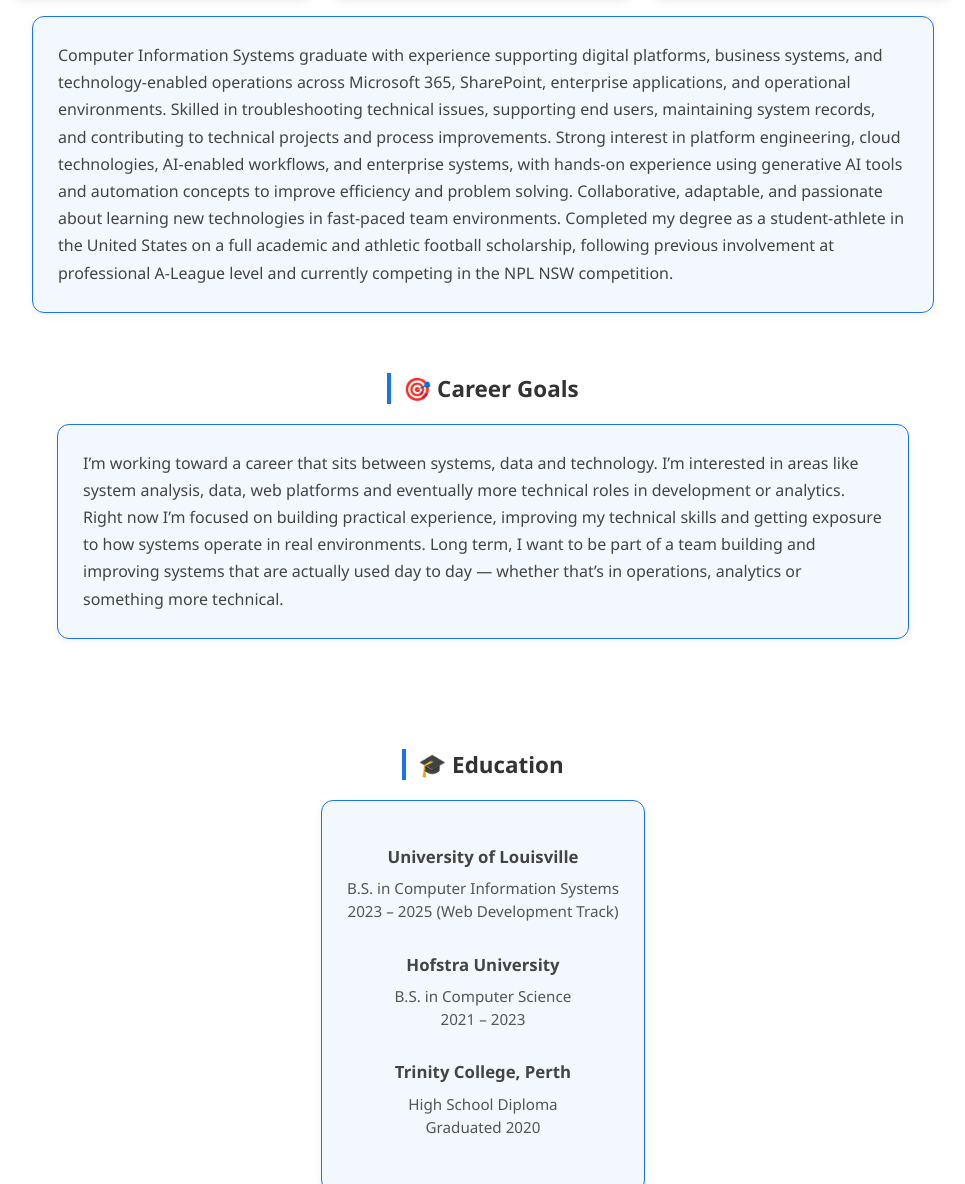
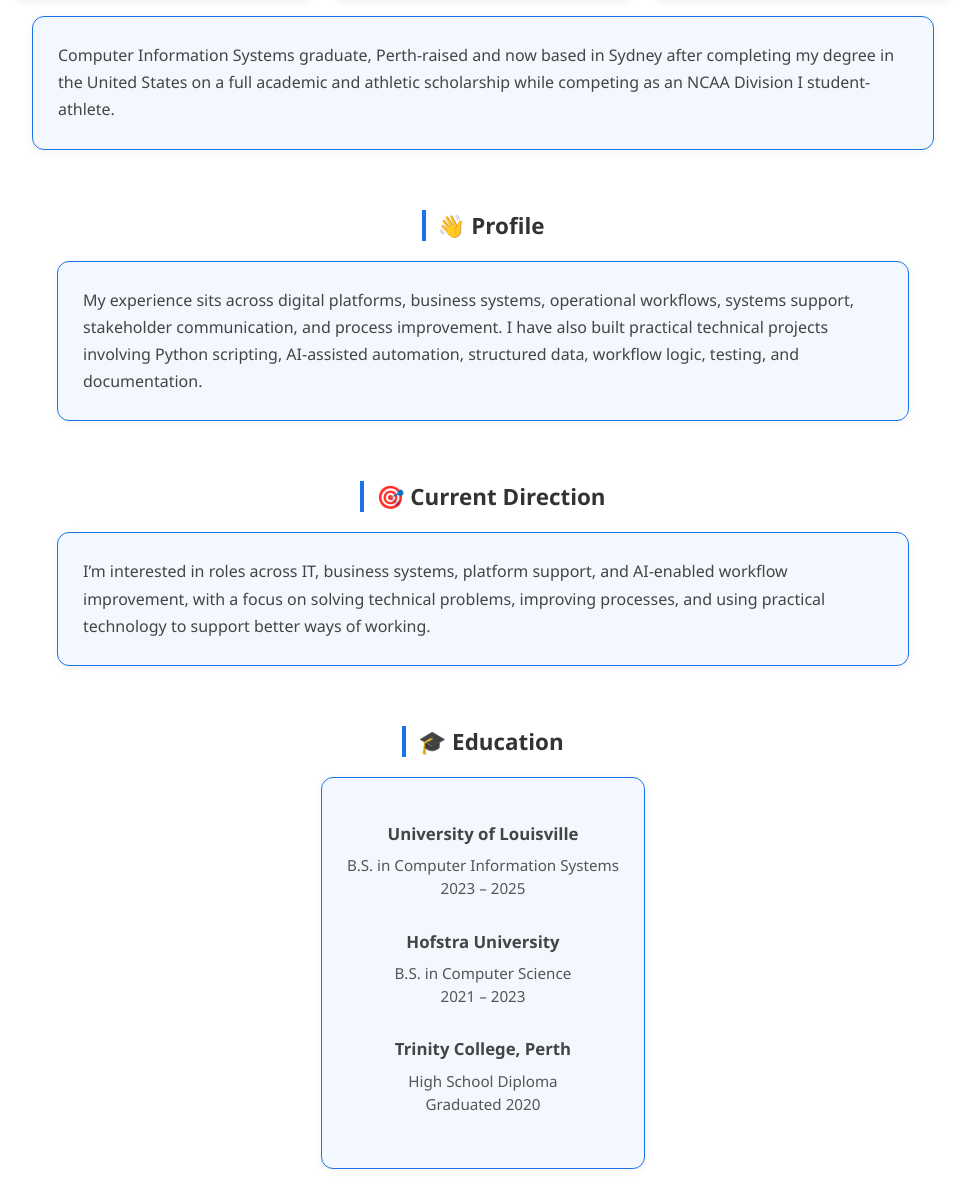
Before and after one commit to masontatafu/masontatafu.github.io, a Jekyll site: the page built from about.md, in a window 1280 px wide and 1400 px high, scrolled down 238 px, cut to the strip 216-1400 px from the top of the window. Shown: the whole strip, without its empty margins (157-1122 px from the left). Built offline with Jekyll 4.4.1, drawn with Linux system fonts in a browser that asks for light colours; some of the changed text lies outside the part shown.

Commit message:
Update about.md

```diff
--- a/about.md
+++ b/about.md
@@ -10,21 +10,26 @@ layout: default
 </div>
 
 {: .intro-block}
-Computer Information Systems graduate with experience supporting digital platforms, business systems, and technology-enabled operations across Microsoft 365, SharePoint, enterprise applications, and operational environments. Skilled in troubleshooting technical issues, supporting end users, maintaining system records, and contributing to technical projects and process improvements. Strong interest in platform engineering, cloud technologies, AI-enabled workflows, and enterprise systems, with hands-on experience using generative AI tools and automation concepts to improve efficiency and problem solving. Collaborative, adaptable, and passionate about learning new technologies in fast-paced team environments. Completed my degree as a student-athlete in the United States on a full academic and athletic football scholarship, following previous involvement at professional A-League level and currently competing in the NPL NSW competition.
+Computer Information Systems graduate, Perth-raised and now based in Sydney after completing my degree in the United States on a full academic and athletic scholarship while competing as an NCAA Division I student-athlete.
 
+## 👋 Profile
+{:.about-header}
+<div class="about-section">
+My experience sits across digital platforms, business systems, operational workflows, systems support, stakeholder communication, and process improvement. I have also built practical technical projects involving Python scripting, AI-assisted automation, structured data, workflow logic, testing, and documentation.
+</div>
 
-## 🎯 Career Goals
+## 🎯 Current Direction
 {:.about-header}
-I’m working toward a career that sits between systems, data and technology. I’m interested in areas like system analysis, data, web platforms and eventually more technical roles in development or analytics. Right now I’m focused on building practical experience, improving my technical skills and getting exposure to how systems operate in real environments. Long term, I want to be part of a team building and improving systems that are actually used day to day — whether that’s in operations, analytics or something more technical.
-{:.about-section}
+<div class="about-section">
+I’m interested in roles across IT, business systems, platform support, and AI-enabled workflow improvement, with a focus on solving technical problems, improving processes, and using practical technology to support better ways of working.
+</div>
 
 ## 🎓 Education
 {:.about-header}
-
 <div class="about-section centered-edu">
 
 <p><strong>University of Louisville</strong><br>
-<span class="edu-sub">B.S. in Computer Information Systems<br>2023 – 2025 (Web Development Track)</span></p>
+<span class="edu-sub">B.S. in Computer Information Systems<br>2023 – 2025</span></p>
 
 <p><strong>Hofstra University</strong><br>
 <span class="edu-sub">B.S. in Computer Science<br>2021 – 2023</span></p>
@@ -34,11 +39,15 @@ I’m working toward a career that sits between systems, data and technology. I
 
 </div>
 
-## ⚡ Fun Facts & Hobbies
+## ⚽ Football Background
 {:.about-header}
-
 <div class="about-section">
-I love animals, I have two dogs, both poodles.<br>
-Aside from soccer, my hobbies include gaming and watching movies.<br>
-I'm a middle child with an older brother and a younger sister.
+Current footballer at St George City FA, competing in the NPL NSW.
+<br><br>
+Previously played at:
+<br>• Bayswater City SC (NPL Western Australia)
+<br>• Hume City FC (NPL Victoria)
+<br>• University of Louisville (NCAA Division I)
+<br>• Hofstra University (NCAA Division I)
+<br>• Perth Glory FC (A-League and NPL WA)
 </div>
```
